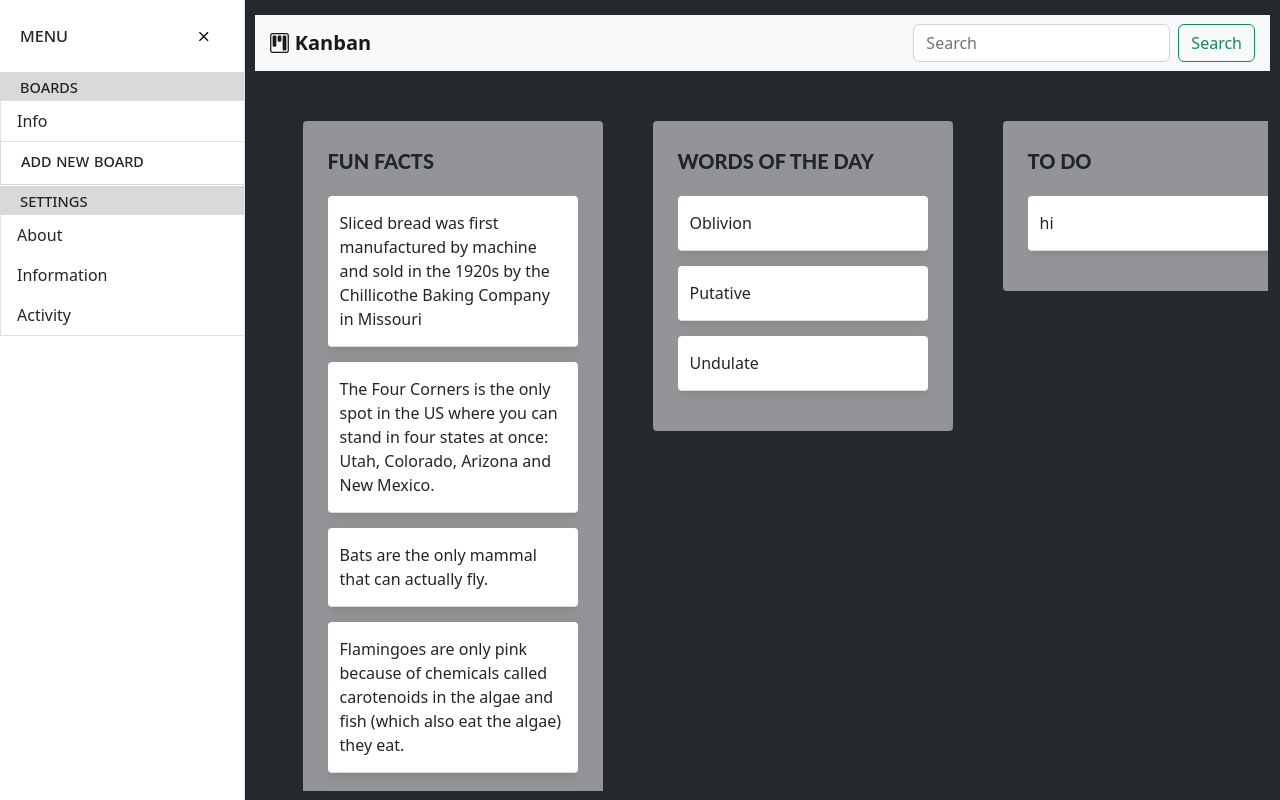
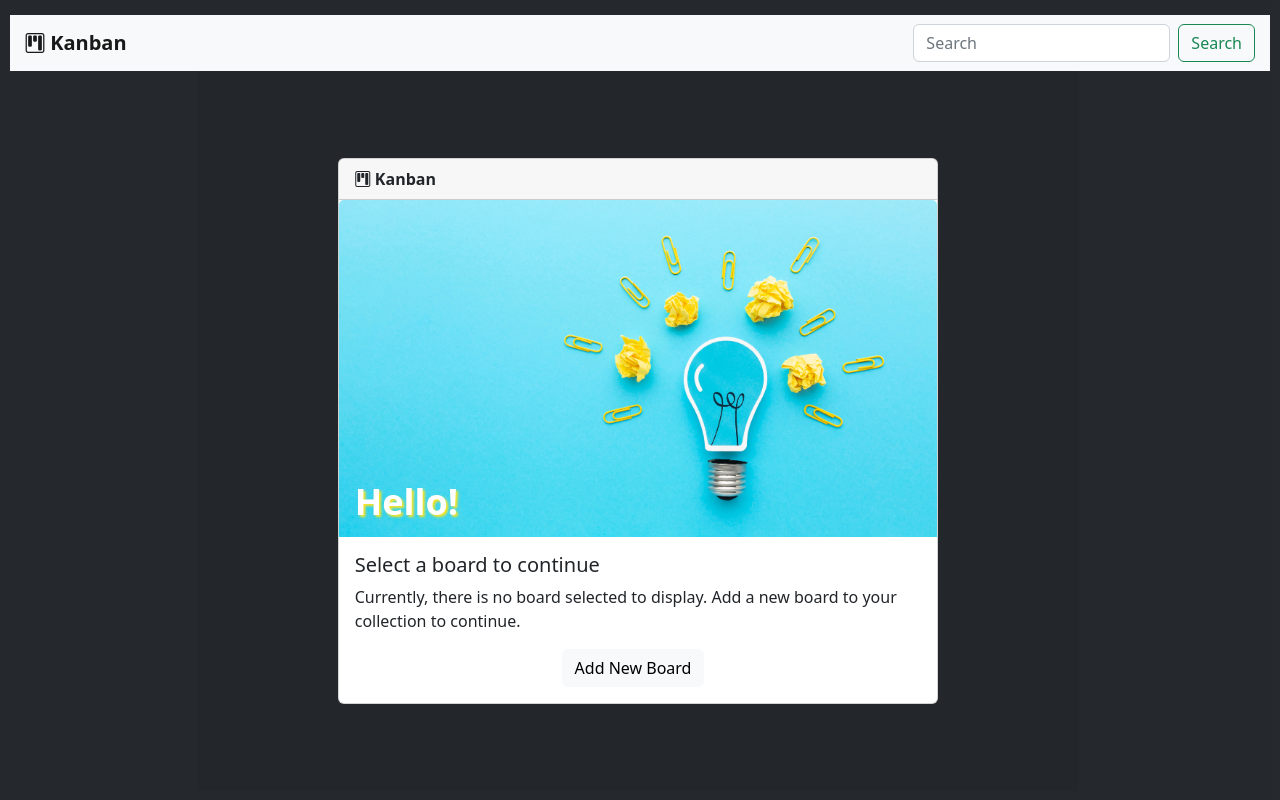
Before and after one commit to m-dorsey/Kanban-Task-Management, an Angular app: page / in a window 1280 px wide. Built offline with nearby package versions, Linux system fonts and the light colour scheme.

Commit message:
created error check when no boards active

```diff
--- a/src/app/main/main.component.html
+++ b/src/app/main/main.component.html
@@ -78,19 +78,21 @@
 
                     <!-- side bar navigation -->
                     <div class="col-auto px-0 menu">
-                        <div id="sidebar" class="show collapse collapse-horizontal border-end">
-                            <!-- MENU HEADER -->
+                        <div id="sidebar" class="collapse collapse-horizontal border-end">
+
+                            <!-- menu header -->
                             <div class="menu-header text-nowrap">
                                 Menu <i class=" close-sidebar bi bi-x"
                                             data-bs-target="#sidebar"
                                             data-bs-toggle="collapse"></i>
                             </div>
 
+                            <!-- sidebar nav -->
                             <div id="sidebar-nav" class="list-group border-0 rounded-0 text-sm-start min-vh-100">
 
-                                <!-- BOARDS SUBHEADER -->
+                                <!-- boards subheader -->
                                 <div class="menu-subheader">Boards</div>
-                                <!-- BOARDS -->
+                                <!-- boards -->
                                 <a href="#"
                                     class="list-group-item border-end-0 d-inline-block text-truncate"
                                     data-bs-parent="#sidebar"
@@ -104,22 +106,22 @@
 
 
 
-                                <!-- SETTINGS SUBHEADER -->
+                                <!-- settings subheader -->
                                 <div class="menu-subheader" style="margin-top: -15px; border-top:1px solid #d9d9d9">Settings</div>
-                                <!-- SETTINGS -->
-                                <a href="#" class="list-group-item border-end-0 d-inline-block text-truncate" data-bs-parent="#sidebar">
+                                <!-- settings -->
+                                <div href="#" class="list-group-item border-end-0 d-inline-block text-truncate" data-bs-parent="#sidebar">
                                     <span class="board-name">About</span>
-                                </a>
-                                <a href="#" class="list-group-item border-end-0 d-inline-block text-truncate" data-bs-parent="#sidebar">
+                                </div>
+                                <div href="#" class="list-group-item border-end-0 d-inline-block text-truncate" data-bs-parent="#sidebar">
                                     <span class="board-name">Information</span>
-                                </a>
-                                <a href="#" class="list-group-item border-end-0 d-inline-block text-truncate" data-bs-parent="#sidebar">
+                                </div>
+                                <div href="#" class="list-group-item border-end-0 d-inline-block text-truncate" data-bs-parent="#sidebar">
                                     <span class="board-name">Activity</span>
-                                </a>
+                                </div>
 
-                            </div>
-                        </div> <!-- sidebar -->
-                    </div> <!-- side bar navigation col -->
+                            </div> <!-- sidebar nav -->
+                        </div> <!-- sidebar js -->
+                    </div> <!-- sidebar navigation col -->
 
                     <!-- main content -->
                     <div class="col ps-md-2">
@@ -154,10 +156,53 @@
 
                                 <div class="board-wrapper">
 
-                                    <!-- if null current board -->
-                                    <!-- <div class="container d-flex justify-content-center" *ngIf="currentBoard == null">
+                                    <!-- (MODAL) if null current board -->
+                                    <div class="container null-current-board-container d-flex align-items-center justify-content-center" *ngIf="currentBoard == null">
+                                        <div class="card null-current-board-card">
+                                            <!-- card header -->
+                                            <div class="card-header">
+                                                <i class="bi bi-kanban"></i> <strong> Kanban</strong>
+                                            </div>
+                                            <!-- image and overlay text -->
+                                            <div class="img-container">
+                                                <img class="card-img-top" src="../assets/idea-lightbulb.jpg" alt="Lightbulb with paperclips and crumbled sticky notes surrounding it - Image by Freepik">
+                                                <div class="card-overlay-text">
+                                                    Hello!
+                                                </div>
 
-                                        <div class="card null-current-board-card w-50 h-75 mt-5">
+                                            </div>
+                                            <div class="card-body">
+                                                <h5 class="card-title">
+                                                    Select a board to continue
+                                                </h5>
+                                                <p class="card-text">
+                                                    Currently, there is no board selected to display.
+                                                    <span *ngIf="this.boards.length == 0"> Add a new board to your collection to continue.</span>
+                                                    <span *ngIf="this.boards.length != 0"> Add a new board or select an existing one from your collection to continue.</span>
+                                                </p>
+                                                <div class="text-center">
+
+                                                    <a href="#"
+                                                        class="btn btn-light"
+                                                        data-bs-target="#sidebar"
+                                                        data-bs-toggle="collapse"
+                                                        (click)="addNewBoard()">
+                                                        Add New Board
+                                                    </a>
+                                                    <span style="padding: 5px"></span>
+                                                    <a href="#"
+                                                        class="btn btn-light"
+                                                        data-bs-target="#sidebar"
+                                                        data-bs-toggle="collapse"
+                                                        *ngIf="this.boards.length != 0">
+                                                        Select Existing Board
+                                                    </a>
+
+                                                </div>
+                                            </div>
+                                        </div>
+
+                                        <!-- <div class="card null-current-board-card w-50 h-75 mt-5">
                                             <div class="card-header" style="font-weight: bold; font-size: 22px;">Notice</div>
                                             <div class="card-body">
                                                 <h5 class="card-title text-center" style="font-variant: small-caps; font-size: 30px;">
@@ -176,12 +221,12 @@
                                                 </div>
 
                                             </div>
-                                        </div> card
+                                        </div> card -->
 
-                                    </div> null current board -->
+                                    </div> <!-- null current board -->
 
                                     <!-- *ngFor="let board of boards" -->
-                                    <div class="board-columns">
+                                    <div class="board-columns" *ngIf="currentBoard != null">
 
                                             <div class="board-column" *ngFor="let column of currentBoard.columns">
 
--- a/src/app/main/main.component.scss
+++ b/src/app/main/main.component.scss
@@ -144,8 +144,36 @@ $sway-type: "sway-left-to-right", "sway-right-to-left";
     cursor: pointer;
 }
 
-.null-current-board-card {
-    background: rgba(white, 0.75);
+
+
+/** MODALS **/
+
+.null-current-board-container {
+    // background: rgba(white, 0.75);
+    background: rgba(26, 30, 35, 0.2);
+    width: 70%;
+
+    .null-current-board-card {
+        background: white;
+        width: 70%;
+        height: fit-content;
+    }
+
+    .img-container {
+        position: relative;
+
+        .card-overlay-text {
+            position: absolute;
+            bottom: 8px;
+            left: 16px;
+            font-weight: bold;
+            font-size: 36px;
+            color: white;
+            text-shadow: 2px 2px 2.5px #fee41d;
+        }
+
+    }
+
 }
 
 
@@ -191,7 +219,7 @@ $sway-type: "sway-left-to-right", "sway-right-to-left";
     font-variant: small-caps;
 
     padding-left: 20px;
-    background-color: #d9d9d9;
+    background-color: #e9e9e9;
 
 }
 
--- a/src/app/main/main.component.ts
+++ b/src/app/main/main.component.ts
@@ -11,23 +11,24 @@ export class MainComponent implements OnInit {
 
   // variables
   boards: Board[] = [];
+  currentBoard?: Board;
 
-  infoBoard: Board = new Board("Info", [
-    new Column("Fun Facts", [
-      "Sliced bread was first manufactured by machine and sold in the 1920s by the Chillicothe Baking Company in Missouri",
-      "The Four Corners is the only spot in the US where you can stand in four states at once: Utah, Colorado, Arizona and New Mexico.",
-      "Bats are the only mammal that can actually fly.",
-      "Flamingoes are only pink because of chemicals called carotenoids in the algae and fish (which also eat the algae) they eat.",
-    ]),
-    new Column("Words of the Day", [
-      "Oblivion",
-      "Putative",
-      "Undulate"
-    ]),
-    new Column("To Do", ["hi"])
-  ]);
+  // infoBoard: Board = new Board("Info", [
+  //   new Column("Fun Facts", [
+  //     "Sliced bread was first manufactured by machine and sold in the 1920s by the Chillicothe Baking Company in Missouri",
+  //     "The Four Corners is the only spot in the US where you can stand in four states at once: Utah, Colorado, Arizona and New Mexico.",
+  //     "Bats are the only mammal that can actually fly.",
+  //     "Flamingoes are only pink because of chemicals called carotenoids in the algae and fish (which also eat the algae) they eat.",
+  //   ]),
+  //   new Column("Words of the Day", [
+  //     "Oblivion",
+  //     "Putative",
+  //     "Undulate"
+  //   ]),
+  //   new Column("To Do", ["hi"])
+  // ]);
 
-  currentBoard: Board = this.infoBoard;
+  // currentBoard: Board = this.infoBoard;
 
   /**
    * modal
@@ -56,16 +57,16 @@ export class MainComponent implements OnInit {
   initBoards() {
 
     // show no columns if board not set
-    if (this.currentBoard == this.infoBoard) {
+    // if (this.currentBoard == this.infoBoard) {
 
-      // info board
-      this.boards.push(this.infoBoard);
+    //   // info board
+    //   this.boards.push(this.infoBoard);
 
 
-    } else {
-      console.log("SET BOARD", this.currentBoard);
+    // } else {
+    //   console.log("SET BOARD", this.currentBoard);
 
-    }
+    // }
 
 
   }
@@ -96,7 +97,7 @@ export class MainComponent implements OnInit {
     }
 
     // highlight list item as active
-    var index = this.boards.indexOf(board);
+    var index = this.boards.indexOf(board) + 1;
     var boardElem = (elements?.item(index));
     (boardElem?.classList.add("active"));
 
@@ -104,8 +105,14 @@ export class MainComponent implements OnInit {
 
   deleteBoard(board: Board) {
     console.log("delete", board);
+
     var index = (this.boards.indexOf(board));
     (this.boards.splice(index, 1));
+
+    if (board == this.currentBoard) {
+      this.currentBoard = undefined;
+    }
+
   }
 
 
```
Also changed, not shown: src/assets/idea-lightbulb.jpg (added).
